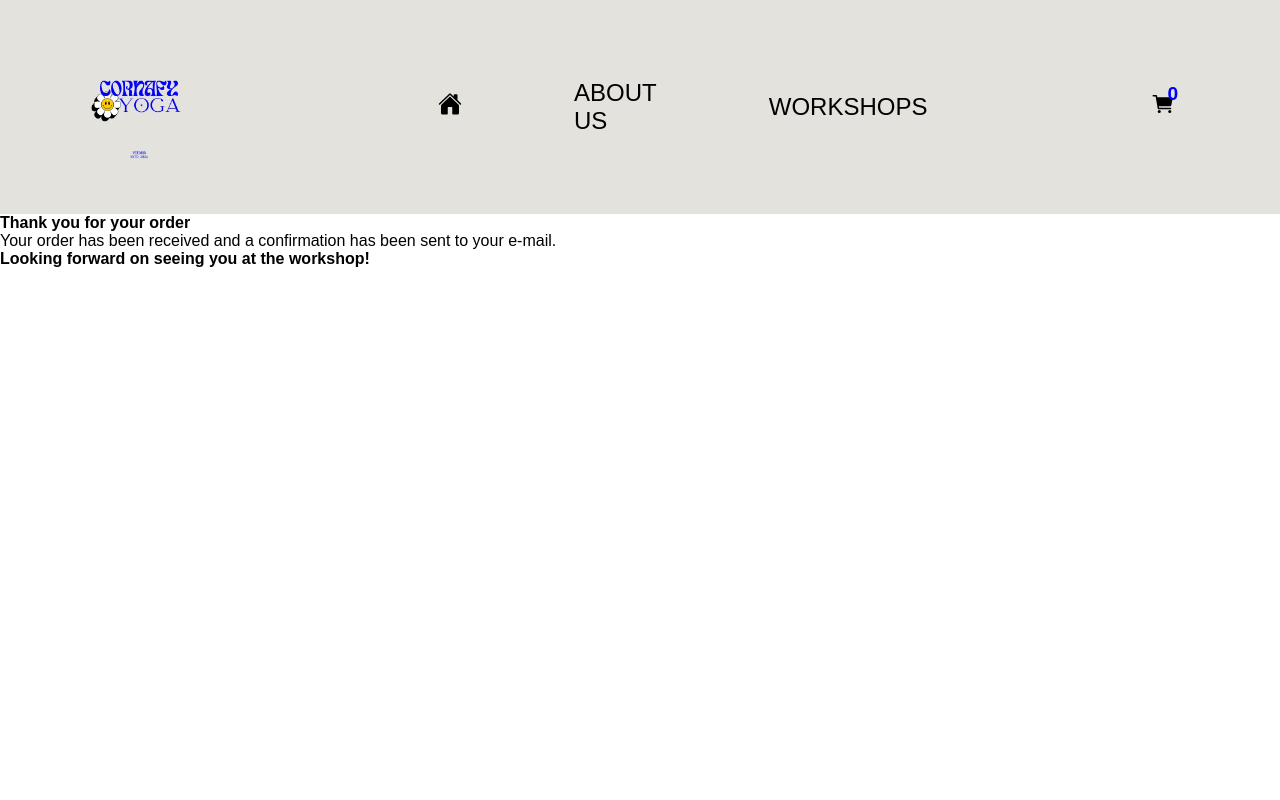
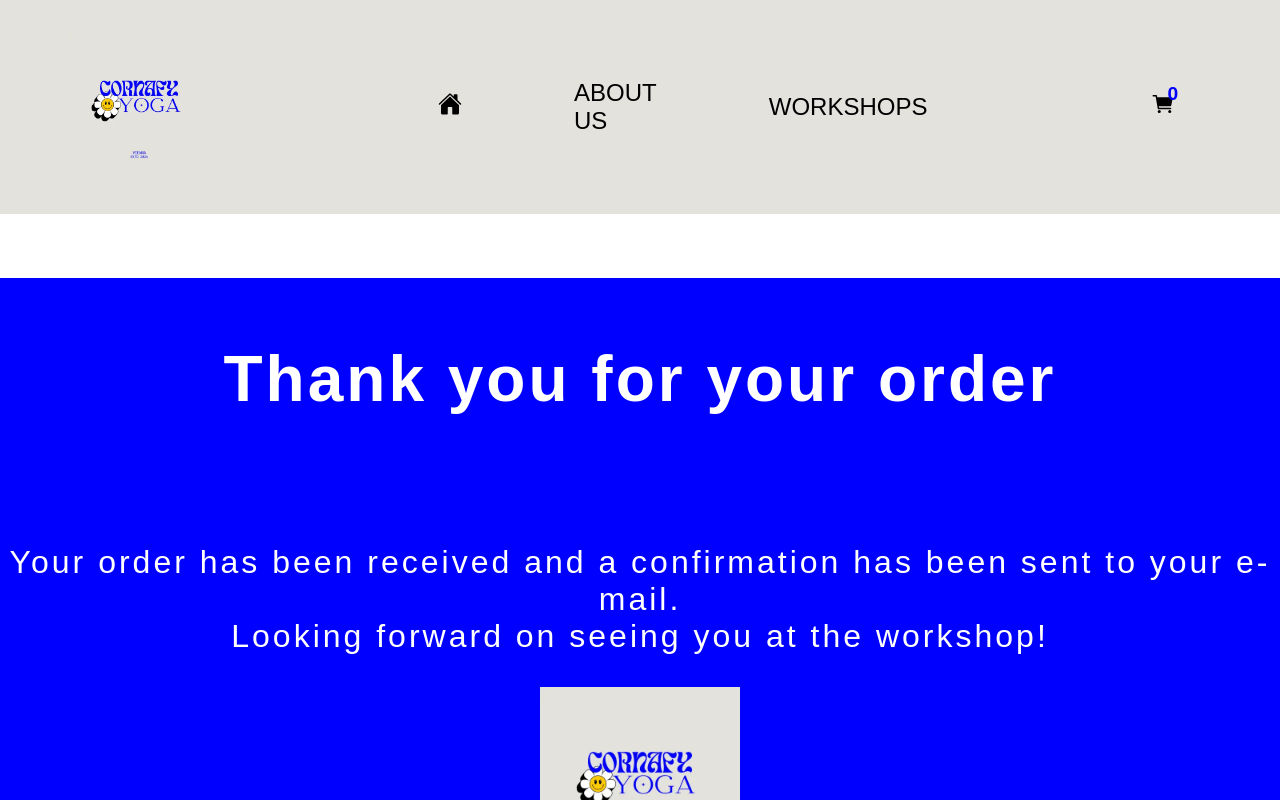
Before and after one commit to CornaSn/next-js-e-commerce-store, a Next.js app: page /checkout/thank-you in a window 1280 px wide. Built offline with nearby package versions, Linux system fonts and the light colour scheme; no server answers; a web font is replaced by a local one.

Commit message:
Insert Thank You Page styling

```diff
--- a/app/Page.module.scss
+++ b/app/Page.module.scss
@@ -36,7 +36,6 @@
   width: 60rem;
   height: auto;
   border-radius: 5px;
-  opacity: 0.8;
 }
 
 .intro {
--- /dev/null
+++ b/app/checkout/thank-you/ThankYou.module.scss
@@ -0,0 +1,20 @@
+.container {
+  background-color: var(--blue);
+  color: var(--white);
+  text-align: center;
+  h1 {
+    font-size: 4rem;
+    font-weight: 600;
+    letter-spacing: 3px;
+    margin: 4rem;
+    padding: 4rem;
+  }
+  p {
+    font-size: 2rem;
+    font-weight: 200;
+    letter-spacing: 3px;
+  }
+  .logo {
+    margin: 2rem;
+  }
+}
--- a/app/checkout/thank-you/page.js
+++ b/app/checkout/thank-you/page.js
@@ -1,3 +1,7 @@
+import Image from 'next/image';
+import Logo from '../../../public/images/logo.webp';
+import styles from './ThankYou.module.scss';
+
 export const metadata = {
   title: 'Thank You',
   description:
@@ -6,13 +10,20 @@ export const metadata = {
 
 export default function ThankYou() {
   return (
-    <div>
+    <div className={styles.container}>
       <h1>Thank you for your order</h1>
-      <div>
+      <p>
         Your order has been received and a confirmation has been sent to your
         e-mail.
-      </div>
-      <h2>Looking forward on seeing you at the workshop!</h2>
+      </p>
+      <p>Looking forward on seeing you at the workshop!</p>
+      <Image
+        src={Logo}
+        alt="Cornafy Yoga "
+        width={200}
+        height={200}
+        className={styles.logo}
+      />
     </div>
   );
 }
```
